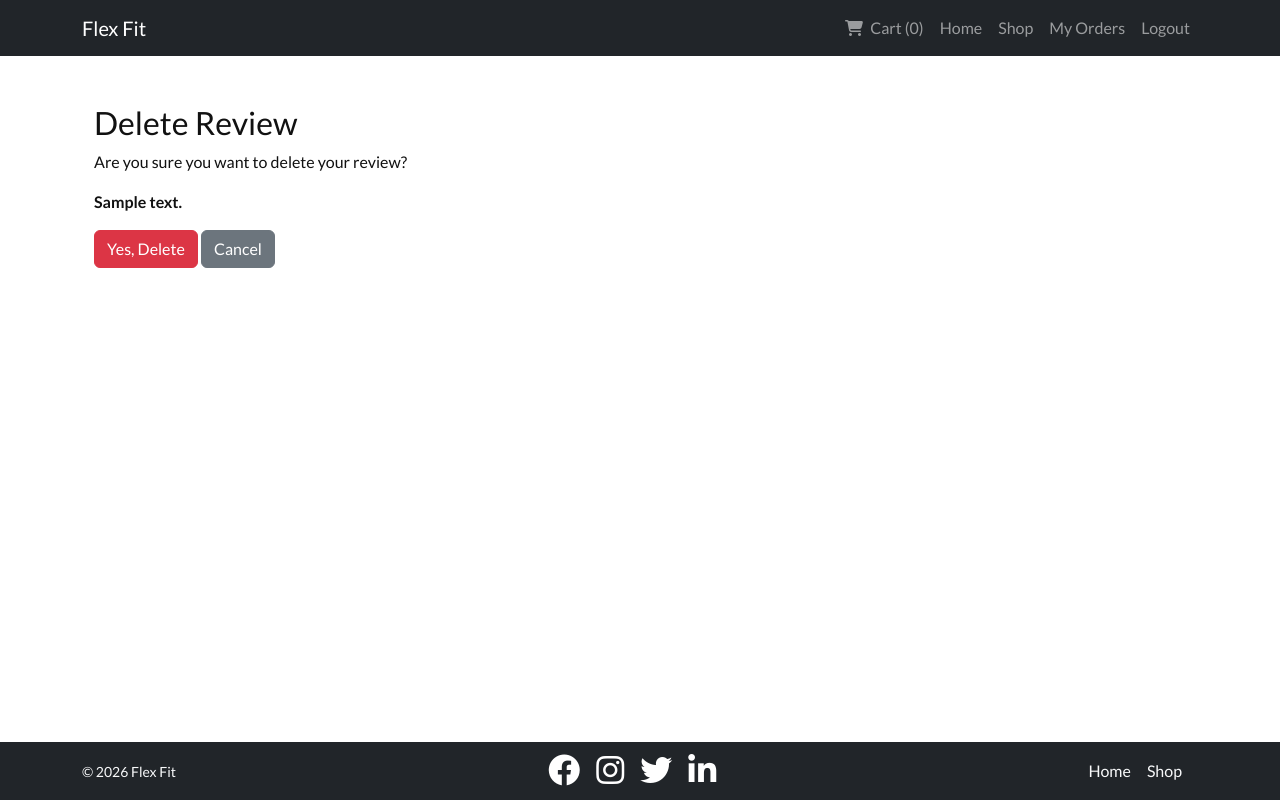
After one commit to mariebernf/Flex_Fit_P4, a Django app: page /reviews/delete/1/ in a window 1280 px wide. The commit adds this page. Run offline with Django 5.2, Linux system fonts and the light colour scheme; a user stored in the database is signed in; tables that the repository leaves empty hold one stand-in row (values such as "Sample post").

Commit message:
Add review delete functionality with owner only access

```diff
--- a/products/templates/products/product_detail.html
+++ b/products/templates/products/product_detail.html
@@ -64,6 +64,10 @@
                 <a href="{% url 'reviews:edit_review' review.id %}" class="btn btn-sm btn-outline-primary">
                     Edit Review
                 </a>
+
+                <a href="{% url 'reviews:delete_review' review.id %}" class="btn btn-sm btn-outline-danger">
+                    Delete Review
+                </a>
             {% endif %}
         </div>
         <hr>
--- /dev/null
+++ b/reviews/templates/reviews/delete_review.html
@@ -0,0 +1,24 @@
+{% extends "base.html" %}
+
+{% block title %}Delete Review{% endblock %}
+
+{% block content %}
+<div class="container mt-4">
+    <h2>Delete Review</h2>
+
+    <p>Are you sure you want to delete your review?</p>
+
+    <p><strong>{{ review.comment }}</strong></p>
+
+    <form method="POST">
+        {% csrf_token %}
+        <button type="submit" class="btn btn-danger">
+            Yes, Delete
+        </button>
+
+        <a href="{% url 'products:product_detail' review.product.id %}" class="btn btn-secondary">
+            Cancel
+        </a>
+    </form>
+</div>
+{% endblock %}
--- a/reviews/urls.py
+++ b/reviews/urls.py
@@ -1,9 +1,10 @@
 from django.urls import path
-from .views import add_review, edit_review
+from .views import add_review, edit_review, delete_review
 
 app_name = 'reviews'
 
 urlpatterns = [
     path('add/<int:product_id>/', add_review, name='add_review'),
     path('edit/<int:review_id>/', edit_review, name='edit_review'),
+    path('delete/<int:review_id>/', delete_review, name='delete_review'),
 ]
--- a/reviews/views.py
+++ b/reviews/views.py
@@ -46,3 +46,17 @@ def edit_review(request, review_id):
         'form': form,
         'review': review,
     })
+
+
+@login_required
+def delete_review(request, review_id):
+    review = get_object_or_404(Review, id=review_id, user=request.user)
+    product_id = review.product.id
+
+    if request.method == 'POST':
+        review.delete()
+        return redirect('products:product_detail', product_id=product_id)
+
+    return render(request, 'reviews/delete_review.html', {
+        'review': review,
+    })
```
